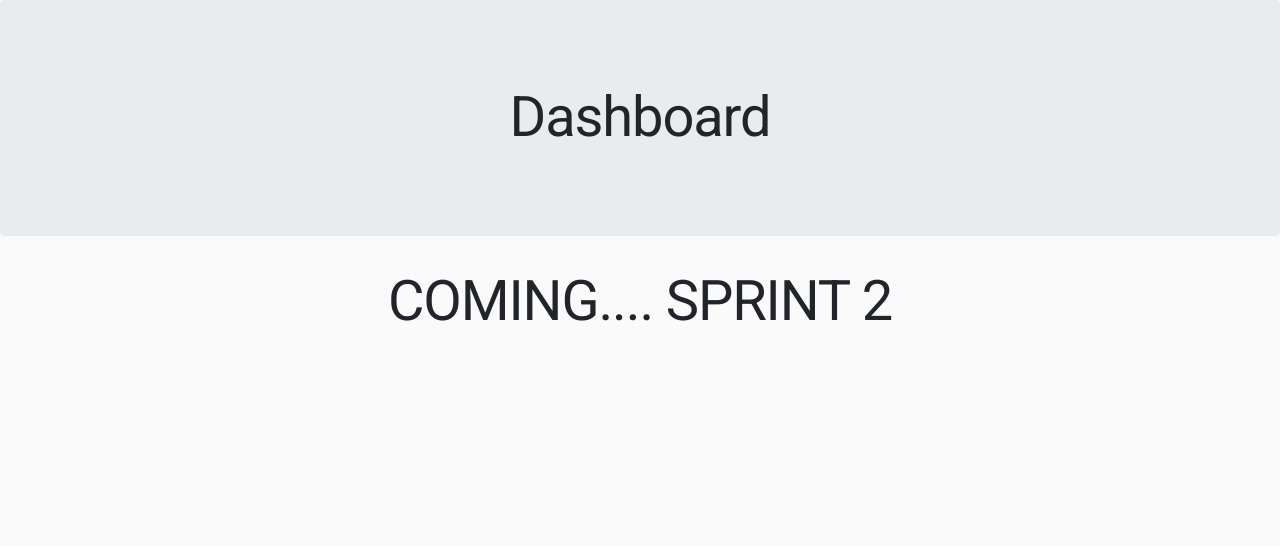
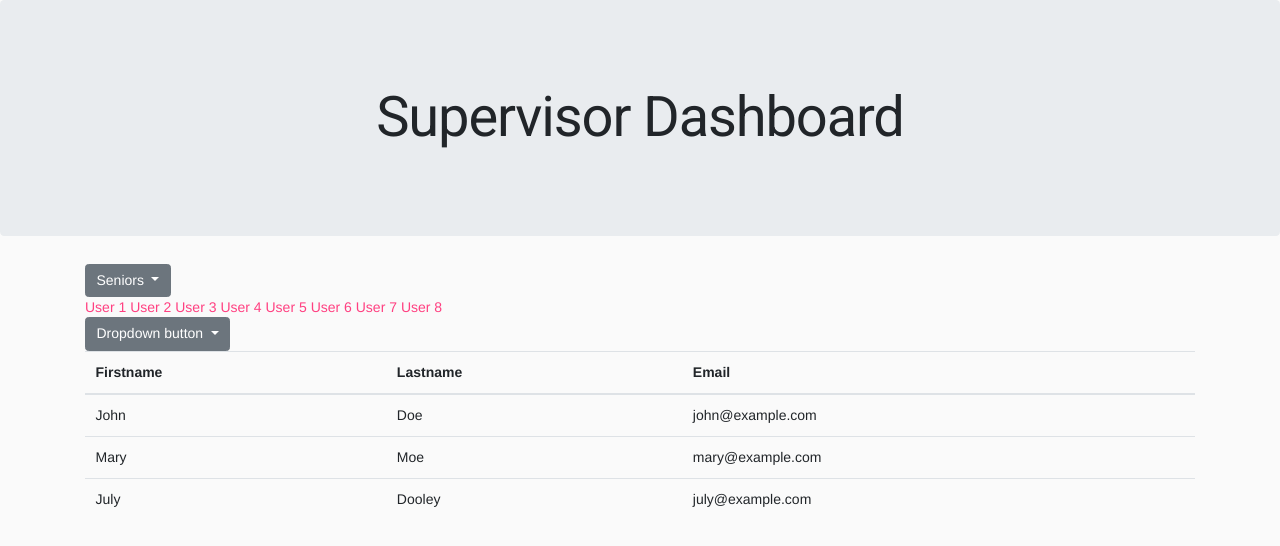
Before and after one commit to mhoff873/KU-Capstone---TMS, a Flask app: page /dashboard in a window 1280 px wide. Shown: the part 52-598 px from the top of the page. Run offline with Flask 2, Linux system fonts and the light colour scheme; some libraries are stand-ins or nearby versions.

Commit message:
merged UI templates
merged Chris's templates for dashboard and library pages

```diff
--- a/templates/dashboard.html
+++ b/templates/dashboard.html
@@ -1,8 +1,9 @@
 {% extends 'base.html' %}
 {% block content %}
 
+
 <div class="jumbotron text-center">
-  <h1>Dashboard</h1> <!--need to fix this-->
+  <h1>Supervisor Dashboard</h1>
 </div>
 
 <div class="container">
@@ -10,19 +11,78 @@
 
   <!-- content goes in here, below. -->
 
-<div class= "text-center">
-
-
-<h1>COMING.... SPRINT 2</h1>
 
 
 
+  <div class="dropdown">
+  <button type="button" class="btn btn-secondary dropdown-toggle" data-toggle="dropdown">
+    Seniors
+  </button>
+  <div class="dropdown-content">
+    <a href="#">User 1</a>
+    <a href="#">User 2</a>
+    <a href="#">User 3</a>
+    <a href="#">User 4</a>
+    <a href="#">User 5</a>
+    <a href="#">User 6</a>
+    <a href="#">User 7</a>
+    <a href="#">User 8</a>
+  </div>
+  </div>
+
+
+<!--sortable dropdown, below-->
+<div class="dropdown">
+  <button type="button" class="btn btn-secondary dropdown-toggle" data-toggle="dropdown">
+    Dropdown button
+  </button>
+  <div class="dropdown-menu">
+    <a class="dropdown-item" href="#">Link 1</a>
+    <a class="dropdown-item" href="#">Link 2</a>
+    <a class="dropdown-item" href="#">Link 3</a>
+  </div>
 </div>
 
 
 
 
-  <!-- content goes here, above. -->
+<!--table that will be populated with surveys-->
+<div>
+<table class="table table-hover">
+  <thead>
+    <tr>
+      <th>Firstname</th>
+      <th>Lastname</th>
+      <th>Email</th>
+    </tr>
+  </thead>
+  <tbody>
+    <tr>
+      <td>John</td>
+      <td>Doe</td>
+      <td>john@example.com</td>
+    </tr>
+    <tr>
+      <td>Mary</td>
+      <td>Moe</td>
+      <td>mary@example.com</td>
+    </tr>
+    <tr>
+      <td>July</td>
+      <td>Dooley</td>
+      <td>july@example.com</td>
+    </tr>
+  </tbody>
+</table>
+</div>
+
+
+
+
+
+
+
+ <!-- content goes here, above. -->
 
   </div>
 </div><!-- /.container -->
```
Also changed, not shown: templates/library.html (added, +98 -0 lines).
